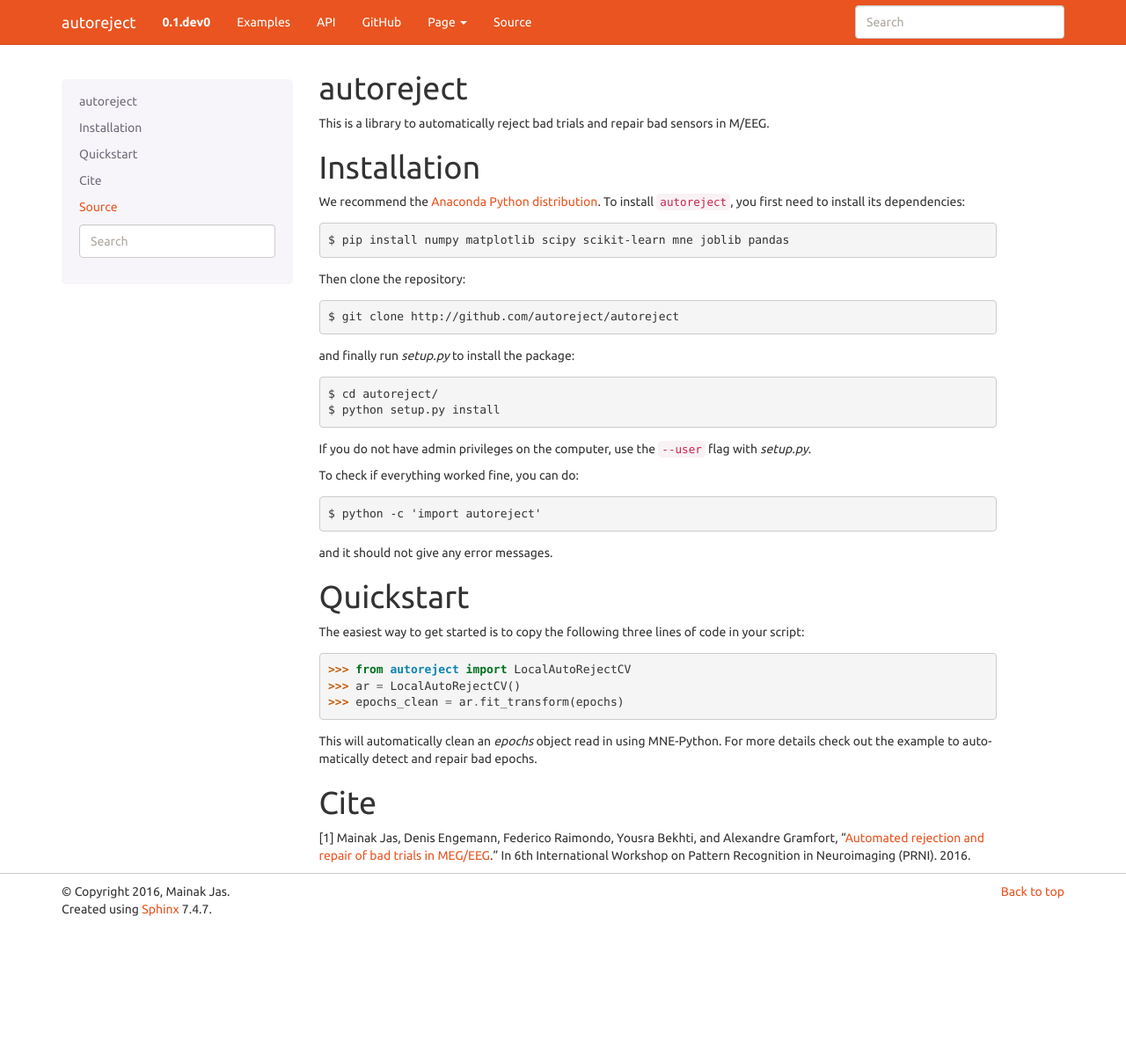
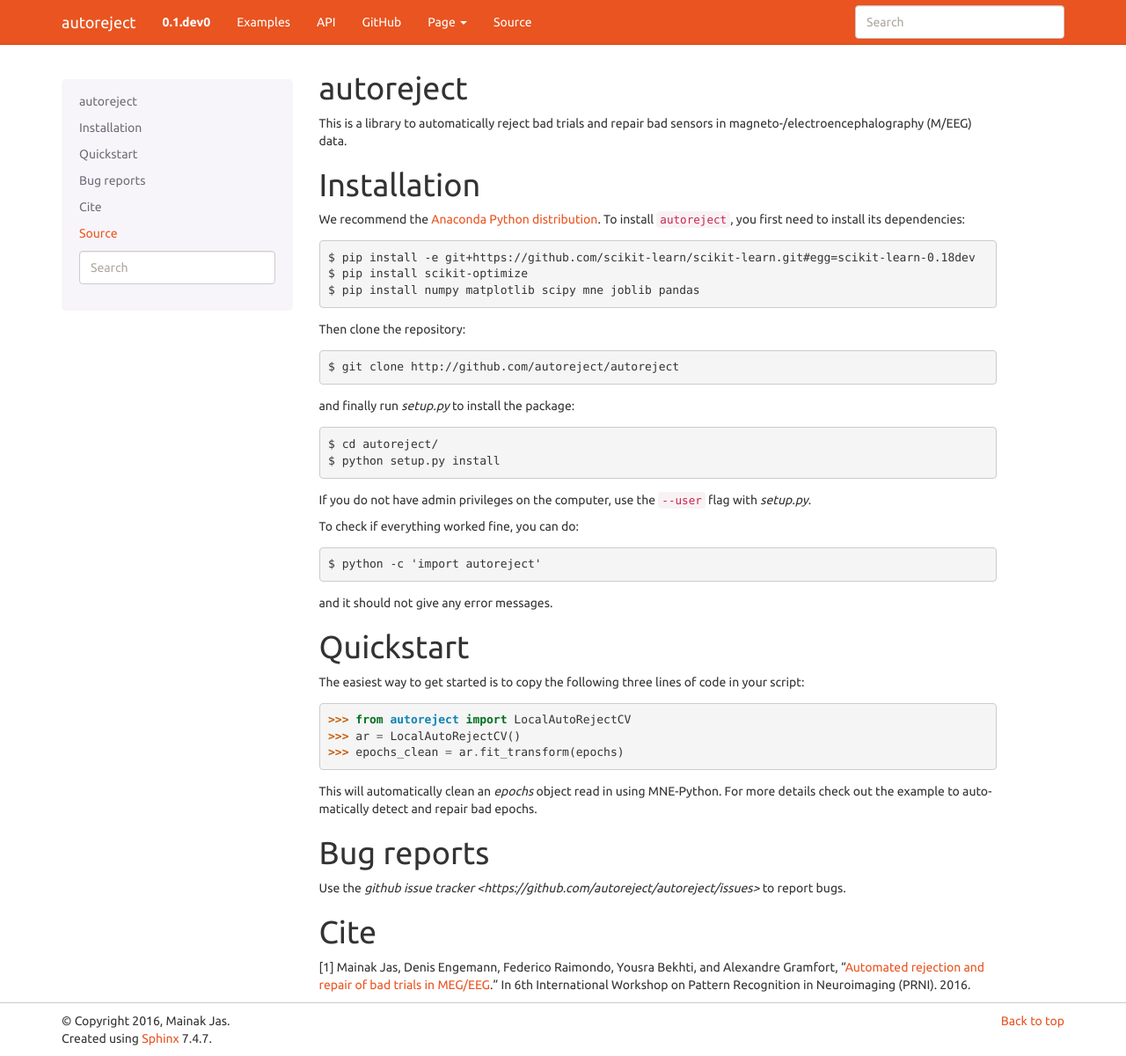
Before and after one commit to autoreject/autoreject, a Sphinx documentation site: the page built from doc/index.rst, in a window 1280 px wide and 1200 px high. Shown: the whole window at 88% size. Built offline with Sphinx 7.4.7, drawn with Linux system fonts in a browser that asks for light colours.

Commit message:
Add scikit-optimize as dependency

```diff
--- a/circle.yml
+++ b/circle.yml
@@ -5,8 +5,10 @@ dependencies:
     - pip install --upgrade pip
     - pip install sphinx matplotlib coverage Pillow
     - pip install sphinx-gallery sphinx_bootstrap_theme
-    - pip install scipy
-    - pip install scikit-learn mne joblib pandas seaborn
+    - pip install cython scipy
+    - pip install mne joblib pandas seaborn
+    - pip install -e git+https://github.com/scikit-learn/scikit-learn.git#egg=scikit-learn-0.18dev
+    - pip install scikit-optimize
     - pip install -e .
     # we need to do this here so the datasets will be cached
     # pipefail is necessary to propagate exit codes
--- a/doc/index.rst
+++ b/doc/index.rst
@@ -6,14 +6,16 @@
 autoreject
 ==========
 
-This is a library to automatically reject bad trials and repair bad sensors in M/EEG.
+This is a library to automatically reject bad trials and repair bad sensors in magneto-/electroencephalography (M/EEG) data.
 
 Installation
 ============
 
 We recommend the `Anaconda Python distribution <https://www.continuum.io/downloads>`_. To install ``autoreject``, you first need to install its dependencies::
 
-	$ pip install numpy matplotlib scipy scikit-learn mne joblib pandas
+	$ pip install -e git+https://github.com/scikit-learn/scikit-learn.git#egg=scikit-learn-0.18dev
+	$ pip install scikit-optimize
+	$ pip install numpy matplotlib scipy mne joblib pandas
 
 Then clone the repository::
 
@@ -48,6 +50,11 @@ in your script:
 This will automatically clean an `epochs` object read in using MNE-Python. For more details check
 out the :ref:`example to automatically detect and repair bad epochs <sphx_glr_auto_examples_plot_auto_repair.py>`.
 
+Bug reports
+===========
+
+Use the `github issue tracker <https://github.com/autoreject/autoreject/issues>` to report bugs.
+
 Cite
 ====
 
```
Also changed, not shown: README.rst (+7 -1 lines).
